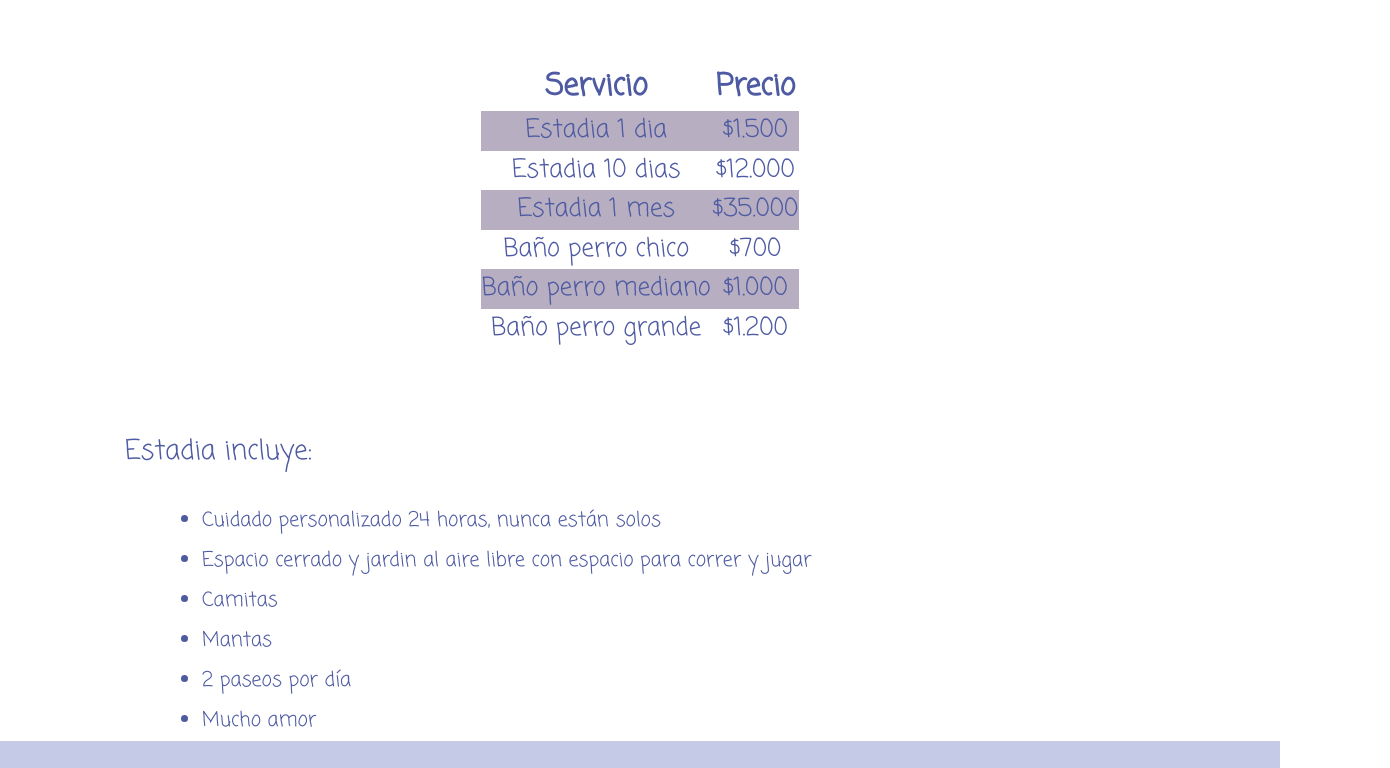
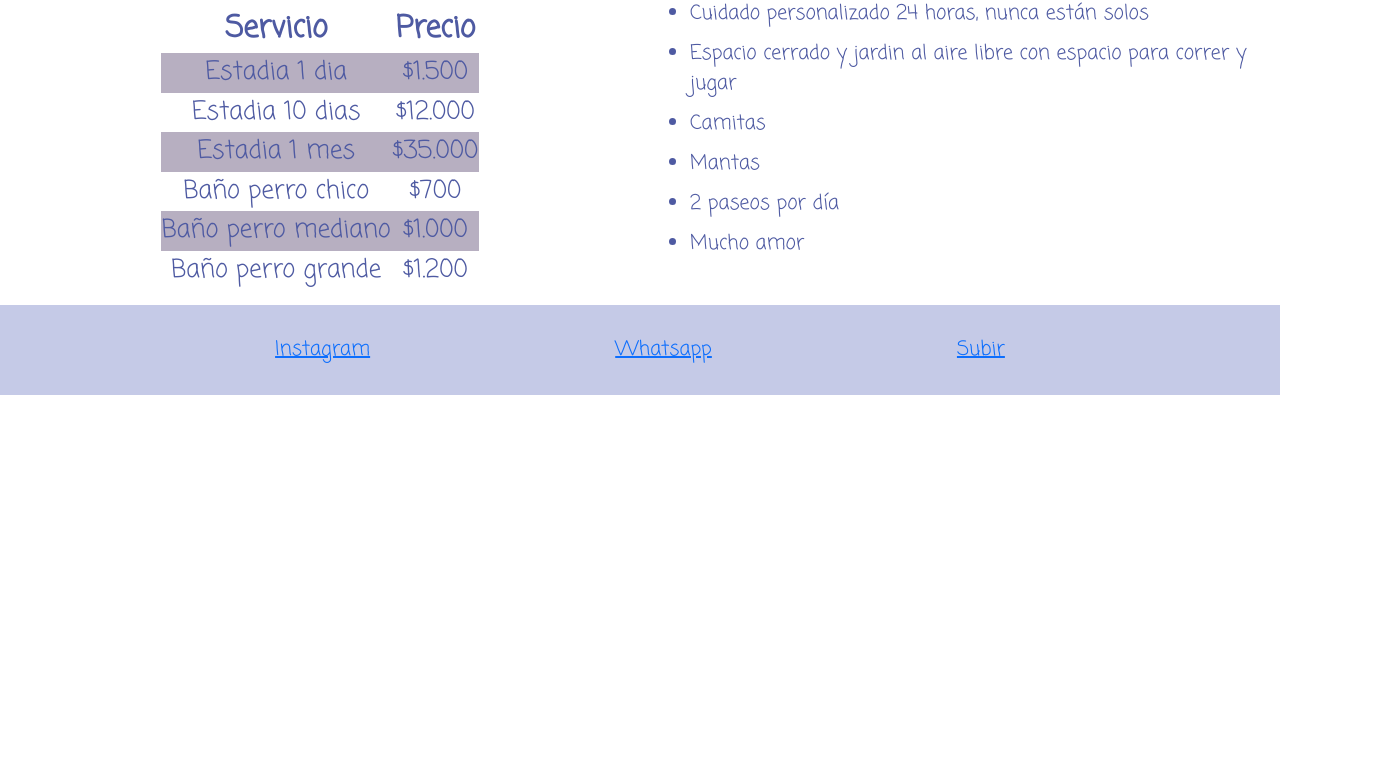
Before and after one commit to guadalupeginaca/lodemalala, a website: page Paginas/servicios.html in a window 1280 px wide. Shown: the part 290-1058 px from the top of the page, 1390 px wide, since content can reach past the window. After the commit the page ends 800 px from the top, so only its background shows below. Drawn offline with Linux system fonts and the light colour scheme; a web font is replaced by a local one.

Commit message:
agregue grids a servicios para que quede la lista al lado de la tabla

```diff
--- a/Paginas/servicios.html
+++ b/Paginas/servicios.html
@@ -50,7 +50,9 @@
             </div>
         </nav>
     </header>
+    <div class="gridTablaservicios">
         <main class="mainServicios">
+            <div class="tabla1">
                 <h1 class="tituloTabla">Servicios</h1>
                 <table cellspacing="25px" class="tablaServicios">
                     <th class="tableColumn1">Servicio</th>
@@ -85,10 +87,11 @@
                         <td>Baño perro grande</td>
                         <td>$1.200</td>
                     </tr>
-
                 </table>
+            </div>
         </main>
         <section class="seccionServ">
+            <div class="listaEstadia">
                 <h3 class="estadiaIncluye">Estadia incluye:</h3>
                 <ul class="bulletList">
                     <li>Cuidado personalizado 24 horas, nunca están solos</li>
@@ -98,7 +101,9 @@
                     <li>2 paseos por día</li>
                     <li>Mucho amor</li>
                 </ul>
+            </div>
         </section>
+    </div>
     <footer class="piedePagina3">
         <a href="https://www.instagram.com/lodemalala/">Instagram</a>
         <a href="https://api.whatsapp.com/send?phone=541130674928&text=%C2%A1Buenos%20d%C3%ADas%20Malala!%20Soy">Whatsapp</a>
--- a/scss/_contacto.scss
+++ b/scss/_contacto.scss
@@ -117,3 +117,15 @@
     justify-content: space-evenly;
     background-color: $Celeste;
 }
+
+$links: (
+    Instagram: $Rosita,
+    Whatsapp: $Verdewpp,
+    Subir: $Blanquito,
+);
+
+@each $key, $valor in $links{
+    .#{$key}{
+        color: $valor;
+    }
+}
--- a/scss/_desktopscreen.scss
+++ b/scss/_desktopscreen.scss
@@ -81,6 +81,26 @@
         font-size: 20px;
     }
     /* Servicios */
+    .gridTablaservicios{
+        display: grid;
+        grid-template-columns: 50% 50%;
+        grid-template-rows: 3fr;
+        grid-template-areas:
+        "tabla lista";
+    }
+    .mainServicios{
+        grid-area: "tabla";
+        display: flex;
+        justify-content: center;
+        align-content: flex-start;
+    }
+    .seccionServ{
+        grid-area: "lista";
+        display: flex;
+        flex-flow: column wrap;
+        justify-content: center;
+        align-content: center;
+    }
     .tituloTabla{
         font-size: 50px;
     }
@@ -95,9 +115,18 @@
     }
     .estadiaIncluye{
         font-size: 27px;
+        position: relative;
+        left: 0px;
+    }
+    .bulletList{
+        margin: 0px;
+        padding-left: 0px;
+        padding: 10px;
     }
     .bulletList li{
         font-size: 20px;
+        position: relative;
+        left: 30px;
     }
     .piedePagina3{
         font-size: 20px;
--- a/scss/_galeria.scss
+++ b/scss/_galeria.scss
@@ -58,3 +58,15 @@
     justify-content: space-evenly;
     background-color: $Celeste;
 }
+
+$links: (
+    Instagram: $Rosita,
+    Whatsapp: $Verdewpp,
+    Subir: $Blanquito,
+);
+
+@each $key, $valor in $links{
+    .#{$key}{
+        color: $valor;
+    }
+}
--- a/scss/_nosotros.scss
+++ b/scss/_nosotros.scss
@@ -140,3 +140,15 @@
     justify-content: space-evenly;
     background-color: $Celeste;
 }
+
+$links: (
+    Instagram: $Rosita,
+    Whatsapp: $Verdewpp,
+    Subir: $Blanquito,
+);
+
+@each $key, $valor in $links{
+    .#{$key}{
+        color: $valor;
+    }
+}
--- a/scss/_servicios.scss
+++ b/scss/_servicios.scss
@@ -6,7 +6,6 @@
     "titulo"
     "tabla";
     justify-items: center;
-    align-items: center;
 }
 
 .tituloTabla{
@@ -88,3 +87,15 @@
     justify-content: space-evenly;
     background-color: $Celeste;
 }
+
+$links: (
+    Instagram: $Rosita,
+    Whatsapp: $Verdewpp,
+    Subir: $Blanquito,
+);
+
+@each $key, $valor in $links{
+    .#{$key}{
+        color: $valor;
+    }
+}
--- a/scss/_tabletscreen.scss
+++ b/scss/_tabletscreen.scss
@@ -60,7 +60,7 @@
     }
     /* Servicios */
     .mainServicios{
-        grid-template-rows: 100px 400px;
+        grid-template-rows: 100px 270px;
     }
     .tituloTabla{
         font-size: 40px;
```
Also changed, not shown: css/main.css. Lines whose indentation alone changed are shown as unchanged.
